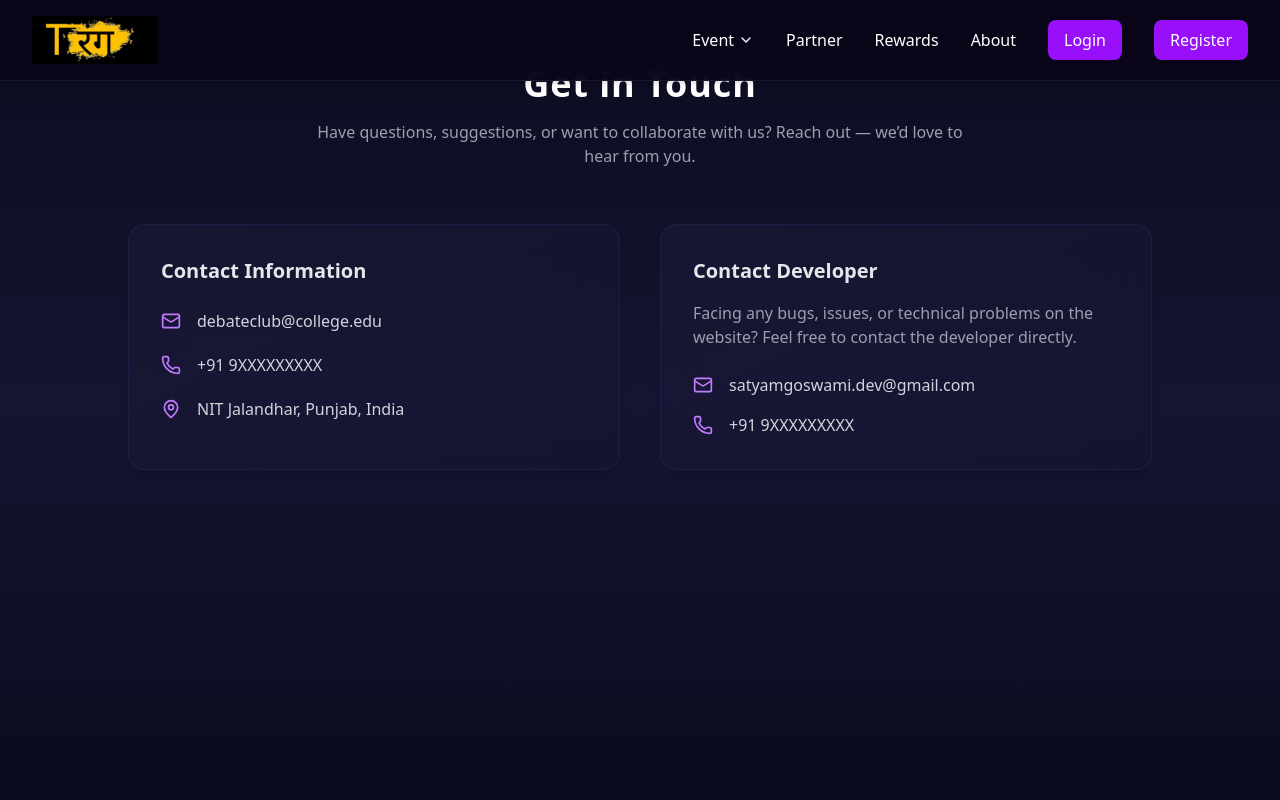
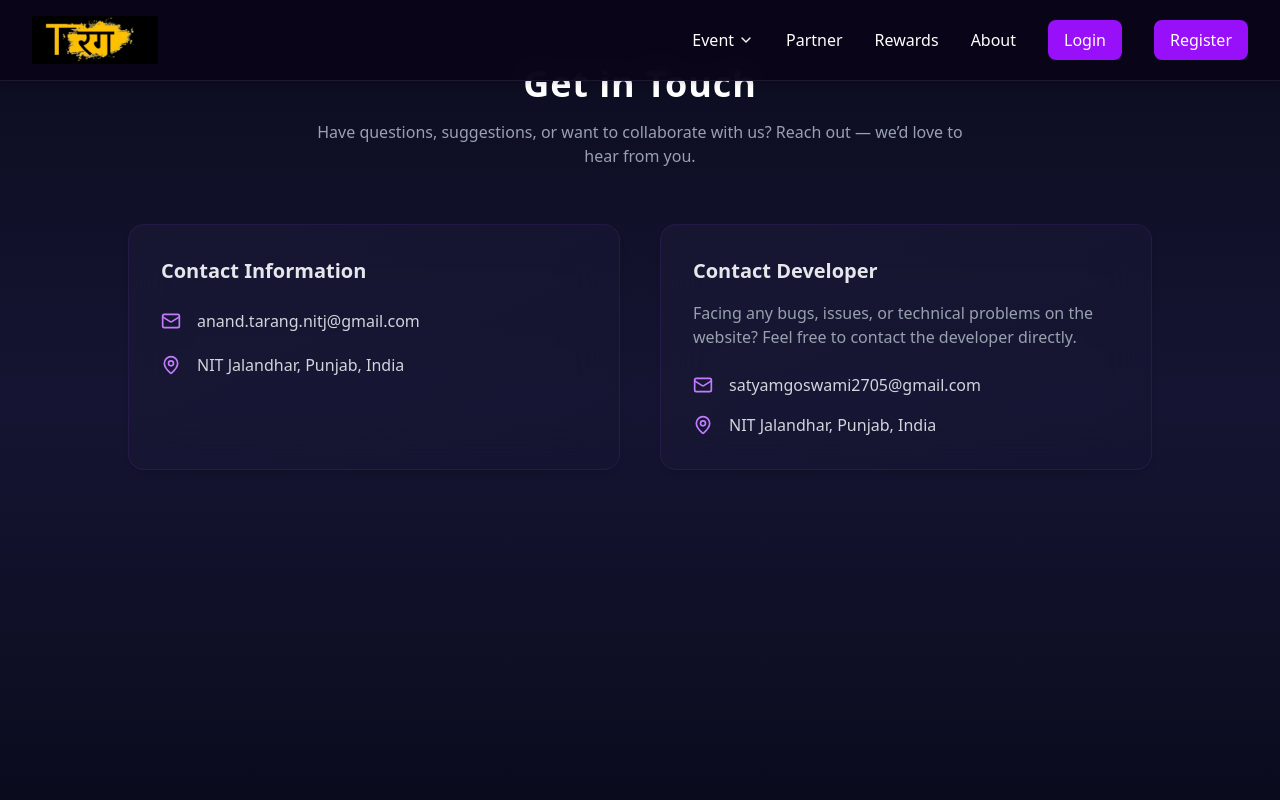
Before and after one commit to Satyam0000000/Tarang_Frontend, a React (Vite) app: page /contact in a window 1280 px wide. Shown: the top 800 px of the page. Built offline with nearby package versions, Linux system fonts and the light colour scheme.

Commit message:
added email

```diff
--- a/src/components/Footer.jsx
+++ b/src/components/Footer.jsx
@@ -70,7 +70,8 @@ const Footer = () => {
           </h2>
           <p className="text-sm text-gray-400 mb-3">
             NIT Jalandhar, Punjab, India<br />
-            Email: <a href="mailto:info@nitj.ac.in" className="hover:text-violet-400">info@nitj.ac.in</a>
+            Support Email: <a href="mailto:anand.tarang.nitj@gmail.com" className="hover:text-violet-400">anand.tarang.nitj@gmail.com</a><br />
+            Developer Help Email: <a href="mailto:satyamgoswami2705@gmail.com" className="hover:text-violet-400">satyamgoswami2705@gmail.com</a>
           </p>
           <div className="flex space-x-5 text-2xl">
             <motion.a whileHover={{ scale: 1.2 }} href="https://linkedin.com" target="_blank" rel="noreferrer">
--- a/src/pages/Contact.jsx
+++ b/src/pages/Contact.jsx
@@ -38,12 +38,12 @@ const Contact = () => {
           <div className="space-y-5 text-gray-300 text-sm sm:text-base">
             <div className="flex items-center gap-4">
               <Mail className="w-5 h-5 text-purple-400" />
-              <span>debateclub@college.edu</span>
-            </div>
-
-            <div className="flex items-center gap-4">
-              <Phone className="w-5 h-5 text-purple-400" />
-              <span>+91 9XXXXXXXXX</span>
+              <a
+                href="mailto:anand.tarang.nitj@gmail.com"
+                className="hover:text-violet-400 transition-colors"
+              >
+                anand.tarang.nitj@gmail.com
+              </a>
             </div>
 
             <div className="flex items-center gap-4">
@@ -74,13 +74,19 @@ const Contact = () => {
           <div className="space-y-4 text-gray-300 text-sm sm:text-base">
             <div className="flex items-center gap-4">
               <Mail className="w-5 h-5 text-purple-400" />
-              <span>satyamgoswami.dev@gmail.com</span>
+              <a
+                href="mailto:satyamgoswami2705@gmail.com"
+                className="hover:text-violet-400 transition-colors"
+              >
+                satyamgoswami2705@gmail.com
+              </a>
             </div>
 
             <div className="flex items-center gap-4">
-              <Phone className="w-5 h-5 text-purple-400" />
-              <span>+91 9XXXXXXXXX</span>
+              <MapPin className="w-5 h-5 text-purple-400" />
+              <span>NIT Jalandhar, Punjab, India</span>
             </div>
+
           </div>
         </motion.div>
 
```
